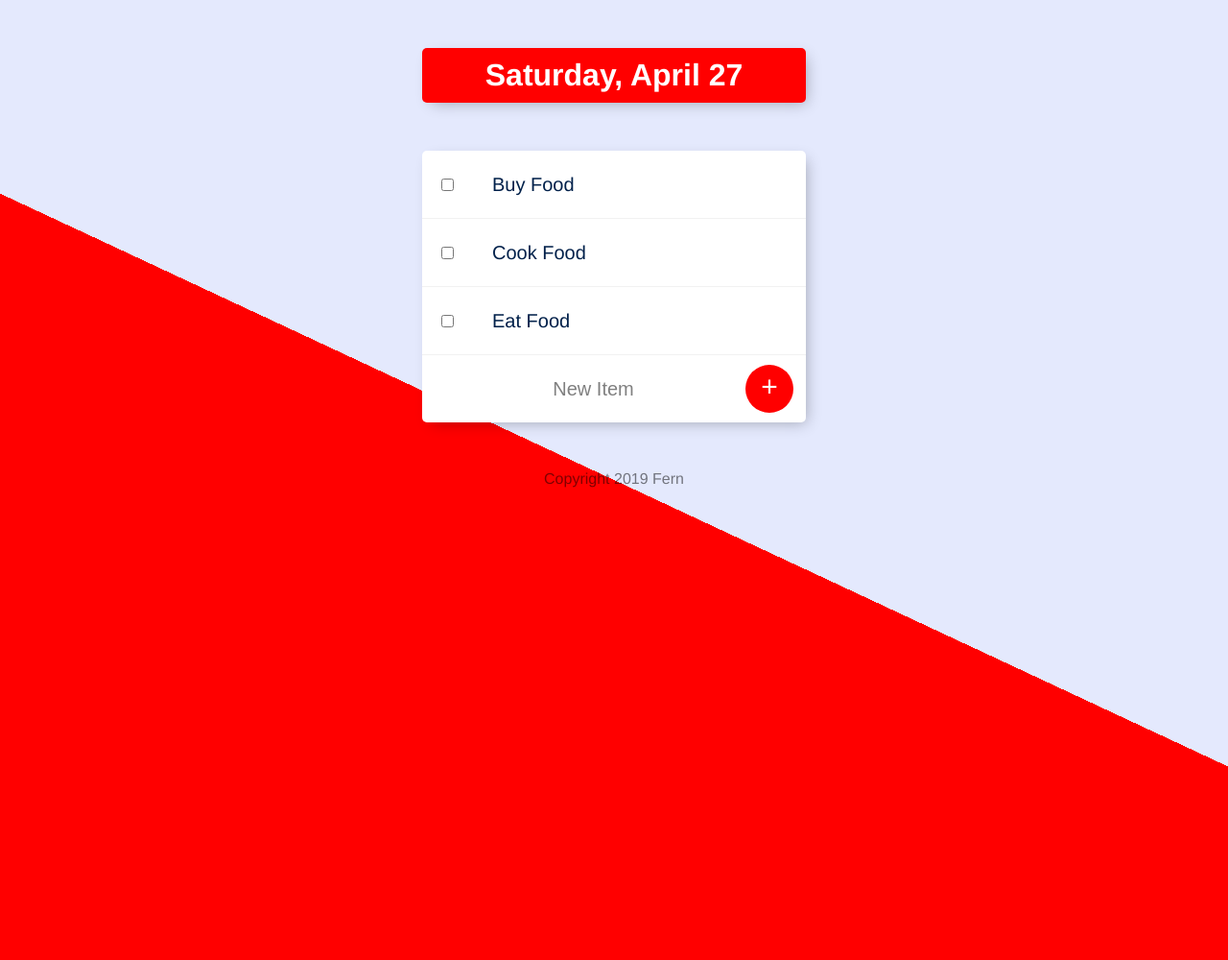
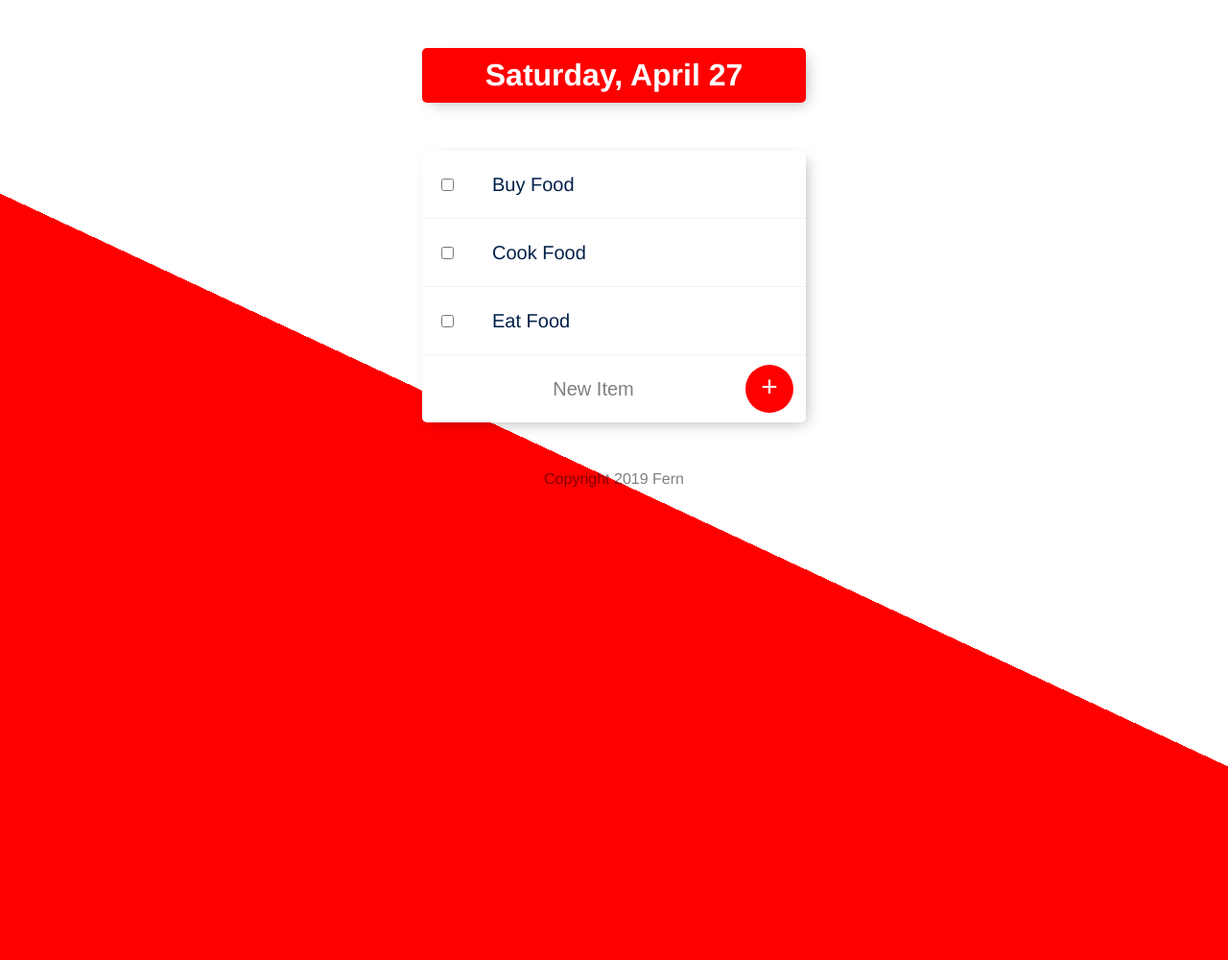
Before and after one commit to fbaldonado/to-do-list-website, a Node server app: page / in a window 1280 px wide. Shown: the whole page at 96% size. Run offline with Node 20, Linux system fonts and the light colour scheme.

Commit message:
Update styles.css

```diff
--- a/public/css/styles.css
+++ b/public/css/styles.css
@@ -1,6 +1,6 @@
 html {
-  background-color: #E4E9FD;
-  background-image: -webkit-linear-gradient(65deg, red 50%, #E4E9FD 50%);
+  background-color: white;
+  background-image: -webkit-linear-gradient(65deg, red 50%, white 50%);
   min-height: 1000px;
   font-family: 'helvetica neue';
 }
```
